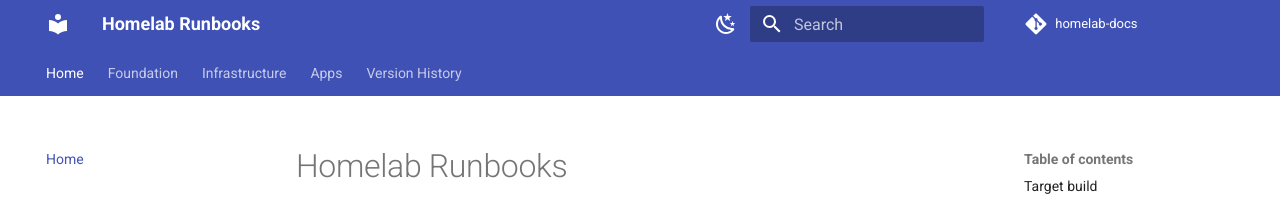
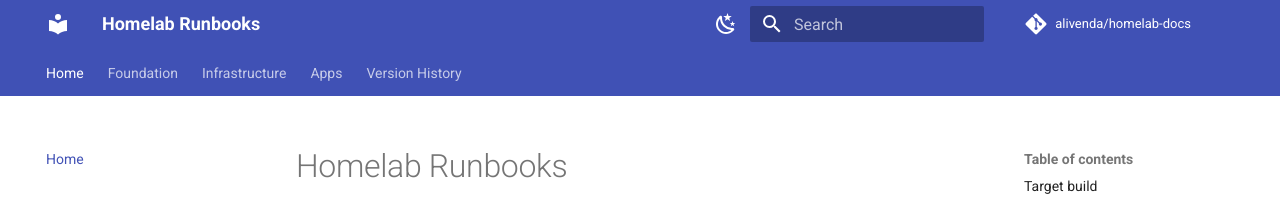
Before and after one commit to alivenda/homelab-docs, an MkDocs documentation site: the page built from docs/index.md, in a window 1280 px wide. Shown: the top 205 px of the page. Built offline with MkDocs 1.6.1 and Material for MkDocs 9.7.7, drawn with Linux system fonts in a browser that asks for light colours; comment, search, counter and statistics services are not loaded; part of the change alters nothing that is shown.

Commit message:
chore: repo and CI hygiene from audit
- mkdocs.yml: replace placeholder site_url/repo_url/repo_name with the real
  alivenda/homelab-docs values so edit/repo links resolve on the built site.
- mkdocs.yml: add a validation block (links.anchors: warn) so broken internal
  anchors fail `mkdocs build --strict` in CI instead of passing as INFO.
- .gitignore: ignore site/ (mkdocs build output) and .venv/ (local preview).

Co-Authored-By: Claude Opus 4.8 <noreply@anthropic.com>

```diff
--- a/mkdocs.yml
+++ b/mkdocs.yml
@@ -1,9 +1,16 @@
 site_name: Homelab Runbooks
 site_description: Turing Pi 2 + 4x CM4 k3s homelab — from zero to self-hosted everything
-site_url: https://docs.example.com/
-repo_url: https://github.com/yourusername/homelab-docs
-repo_name: homelab-docs
+site_url: https://alivenda.github.io/homelab-docs/
+repo_url: https://github.com/alivenda/homelab-docs
+repo_name: alivenda/homelab-docs
 edit_uri: edit/main/docs/
+
+# Fail the build (with `mkdocs build --strict`) on broken internal links and
+# anchors. Without this, anchor checks are INFO-level and slip through CI.
+validation:
+  links:
+    not_found: warn
+    anchors: warn
 
 theme:
   name: material
```
Also changed, not shown: 1 other file.
